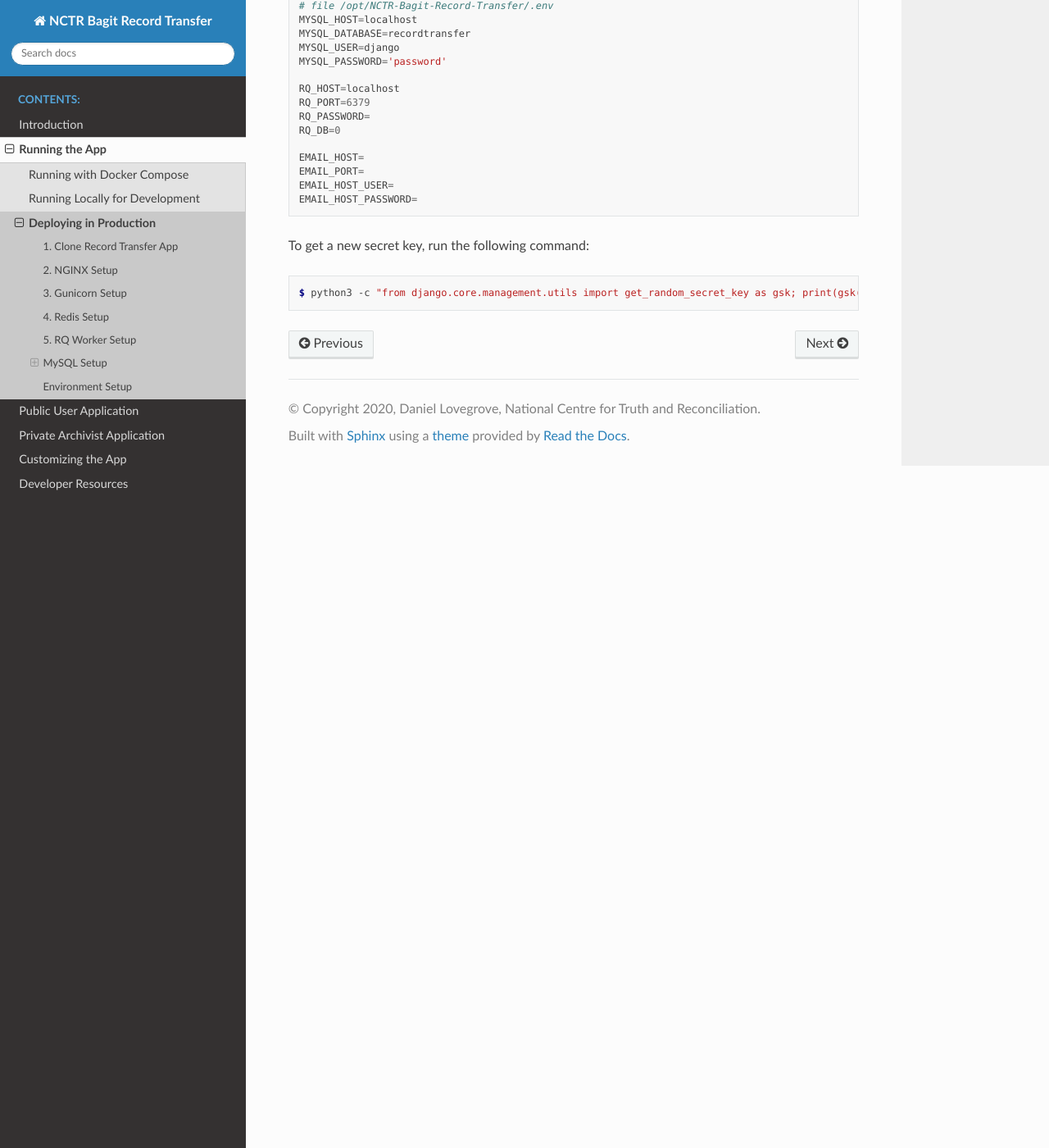
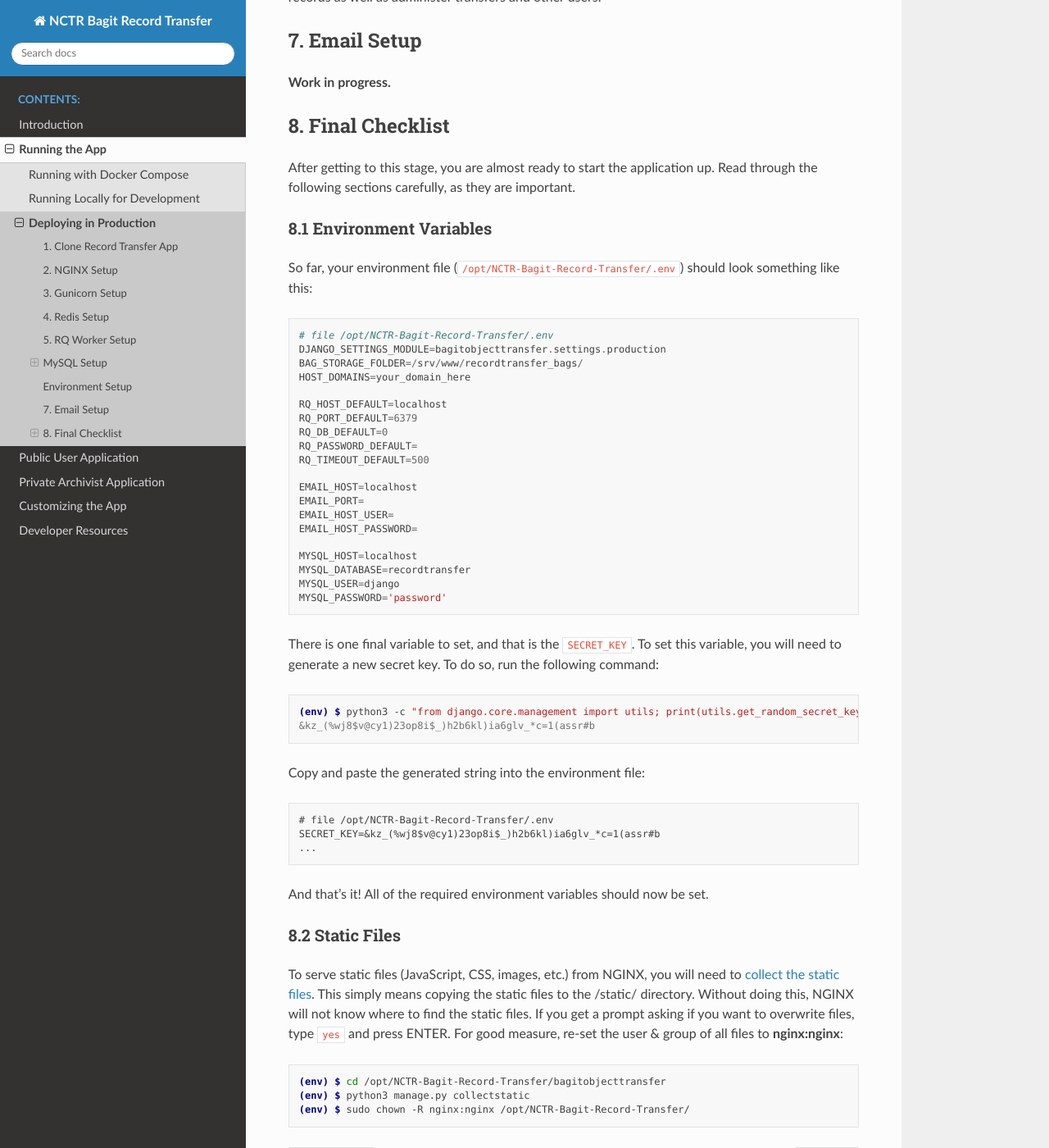
Before and after one commit to NationalCentreTruthReconciliation/Secure-Record-Transfer, a Sphinx documentation site: the page built from docs/running/production.rst, in a window 1280 px wide and 1400 px high, scrolled down 10841 px. Shown: the whole window at 82% size. Built offline with Sphinx 7.4.7 and the Read the Docs theme 2.0.0, drawn with Linux system fonts in a browser that asks for light colours; some of the changed text lies outside the part shown.

Commit message:
Add email/final checklist

```diff
--- a/docs/running/production.rst
+++ b/docs/running/production.rst
@@ -609,29 +609,90 @@ Work in progress.
 Environment Setup
 #################
 
-So far, your environment file :code:`/opt/NCTR-Bagit-Record-Transfer/.env` should look something
+    (env) $ python3 manage.py createsuperuser
+
+
+Once this user is created, you will be able to log in to the record transfer application to transfer
+records as well as administer transfers and other users.
+
+
+7. Email Setup
+##############
+
+**Work in progress.**
+
+
+8. Final Checklist
+##################
+
+After getting to this stage, you are almost ready to start the application up. Read through the
+following sections carefully, as they are important.
+
+
+*************************
+8.1 Environment Variables
+*************************
+
+So far, your environment file (:code:`/opt/NCTR-Bagit-Record-Transfer/.env`) should look something
 like this:
 
-.. code-block::
+::
 
     # file /opt/NCTR-Bagit-Record-Transfer/.env
+    DJANGO_SETTINGS_MODULE=bagitobjecttransfer.settings.production
+    BAG_STORAGE_FOLDER=/srv/www/recordtransfer_bags/
+    HOST_DOMAINS=your_domain_here
+
+    RQ_HOST_DEFAULT=localhost
+    RQ_PORT_DEFAULT=6379
+    RQ_DB_DEFAULT=0
+    RQ_PASSWORD_DEFAULT=
+    RQ_TIMEOUT_DEFAULT=500
+
+    EMAIL_HOST=localhost
+    EMAIL_PORT=
+    EMAIL_HOST_USER=
+    EMAIL_HOST_PASSWORD=
+
     MYSQL_HOST=localhost
     MYSQL_DATABASE=recordtransfer
     MYSQL_USER=django
     MYSQL_PASSWORD='password'
 
-    RQ_HOST=localhost
-    RQ_PORT=6379
-    RQ_PASSWORD=
-    RQ_DB=0
 
-    EMAIL_HOST=
-    EMAIL_PORT=
-    EMAIL_HOST_USER=
-    EMAIL_HOST_PASSWORD=
-
-To get a new secret key, run the following command:
+There is one final variable to set, and that is the :code:`SECRET_KEY`. To set this variable, you
+will need to generate a new secret key. To do so, run the following command:
 
 .. code-block:: console
 
-    $ python3 -c "from django.core.management.utils import get_random_secret_key as gsk; print(gsk())"
+    (env) $ python3 -c "from django.core.management import utils; print(utils.get_random_secret_key())"
+    &kz_(%wj8$v@cy1)23op8i$_)h2b6kl)ia6glv_*c=1(assr#b
+
+
+Copy and paste the generated string into the environment file:
+
+::
+
+    # file /opt/NCTR-Bagit-Record-Transfer/.env
+    SECRET_KEY=&kz_(%wj8$v@cy1)23op8i$_)h2b6kl)ia6glv_*c=1(assr#b
+    ...
+
+And that's it! All of the required environment variables should now be set.
+
+
+****************
+8.2 Static Files
+****************
+
+To serve static files (JavaScript, CSS, images, etc.) from NGINX, you will need to
+`collect the static files <https://docs.djangoproject.com/en/3.1/ref/contrib/staticfiles/#collectstatic>`_.
+This simply means copying the static files to the /static/ directory. Without doing this, NGINX will
+not know where to find the static files. If you get a prompt asking if you want to overwrite files,
+type :code:`yes` and press ENTER. For good measure, re-set the user & group of all files to
+**nginx:nginx**:
+
+.. code-block:: console
+
+    (env) $ cd /opt/NCTR-Bagit-Record-Transfer/bagitobjecttransfer
+    (env) $ python3 manage.py collectstatic
+    (env) $ sudo chown -R nginx:nginx /opt/NCTR-Bagit-Record-Transfer/
```
